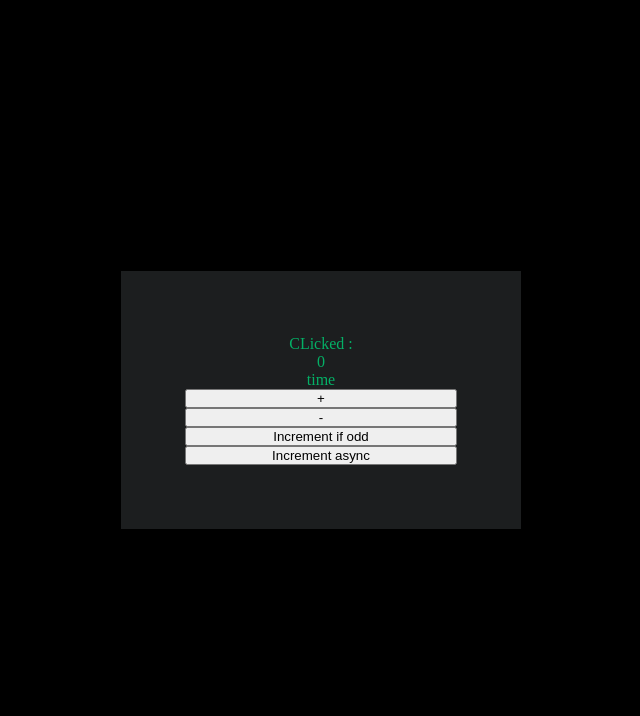
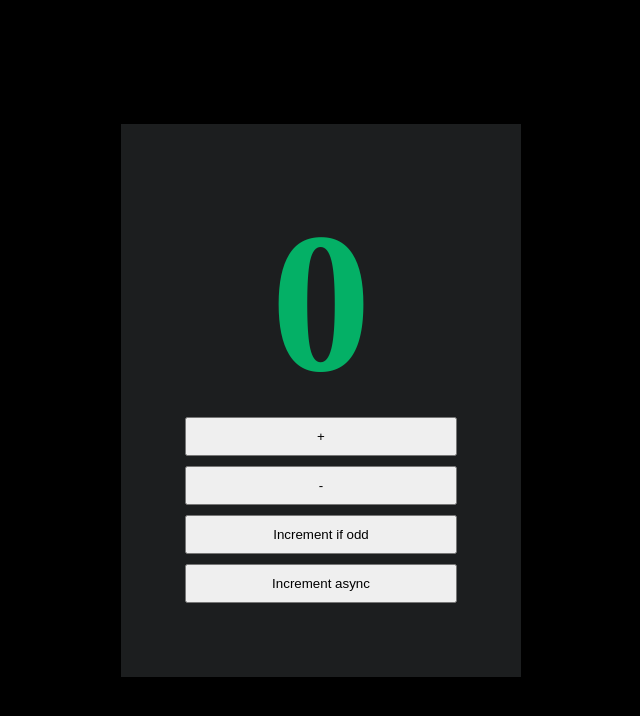
Before and after one commit to Shakib448/redux-opearation-in-javascript, a plain HTML site: page index.html in a window 1280 px wide. Shown: the whole page, without its empty margins (319-959 px from the left). Drawn offline with nearby package versions, Linux system fonts and the light colour scheme.

Commit message:
Design Updated

```diff
--- a/index.html
+++ b/index.html
@@ -30,12 +30,32 @@
         background: #1c1e1f;
         width: 400px;
       }
+      #value {
+        font-size: 200px;
+        font-weight: bold;
+      }
+      #increment {
+        padding: 10px;
+        margin: 0 0 10px 0;
+      }
+      #decrement {
+        padding: 10px;
+        margin: 0 0 10px 0;
+      }
+      #incrementIfOdd {
+        padding: 10px;
+        margin: 0 0 10px 0;
+      }
+      #incrementAsync {
+        padding: 10px;
+        margin: 0 0 10px 0;
+      }
     </style>
   </head>
   <body>
     <main>
       <div class="redux__content">
-        CLicked : <span id="value">0</span> time
+        <span id="value" min="0">0</span>
         <button id="increment">+</button>
         <button id="decrement">-</button>
         <button id="incrementIfOdd">Increment if odd</button>
```
